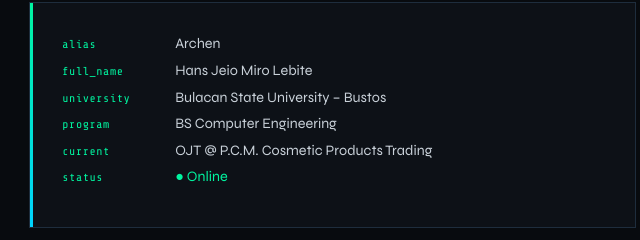
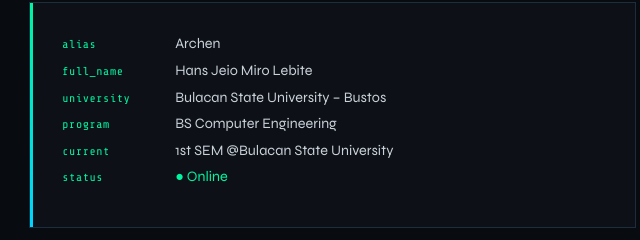
Before and after one commit to hanslebite-rgb/hanslebite-rgb.github.io, a plain HTML site: page index.html in a window 1280 px wide. Shown: the part 1055-1295 px from the top of the page, 556-1196 px from the left. Drawn offline with nearby package versions, Linux system fonts and the light colour scheme.

Commit message:
Update index.html

```diff
--- a/index.html
+++ b/index.html
@@ -818,7 +818,7 @@
         <div class="info-row"><span class="info-key">full_name</span><span class="info-val">Hans Jeio Miro Lebite</span></div>
         <div class="info-row"><span class="info-key">university</span><span class="info-val">Bulacan State University – Bustos</span></div>
         <div class="info-row"><span class="info-key">program</span><span class="info-val">BS Computer Engineering</span></div>
-        <div class="info-row"><span class="info-key">current</span><span class="info-val">OJT @ P.C.M. Cosmetic Products Trading</span></div>
+        <div class="info-row"><span class="info-key">current</span><span class="info-val">1st SEM @Bulacan State University</span></div>
         <div class="info-row"><span class="info-key">status</span><span class="info-val" style="color:var(--accent)">● Online</span></div>
       </div>
       <p>I'm a Computer Engineering student with a passion for building things that bridge the physical and digital world. From designing PCB layouts for solar-powered greenhouses to developing Android apps with clean MVVM architecture — I like the full stack, hardware to software.</p>
```
